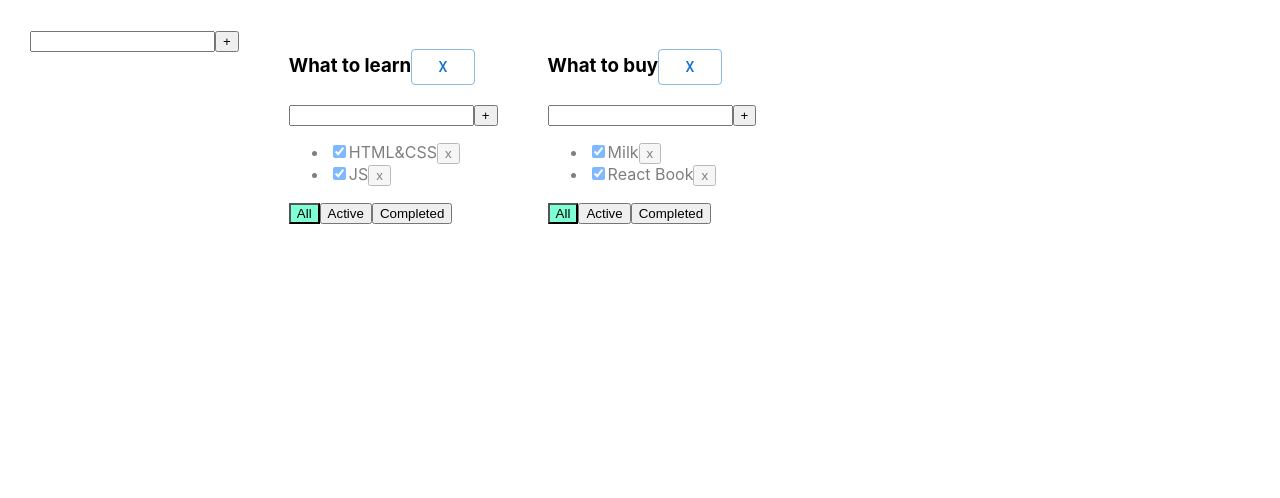
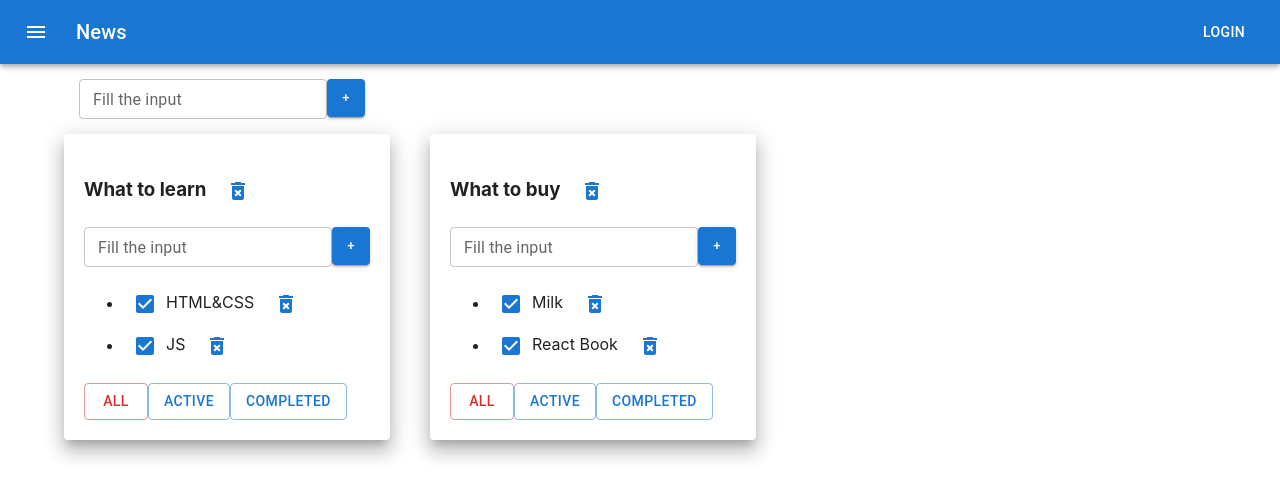
Before and after one commit to victorpobozhny/todolist, a React (Create React App) app: page / in a window 1280 px wide. Shown: the top 498 px of the page. Built offline with nearby package versions, Linux system fonts and the light colour scheme.

Commit message:
lesson 7 (sprint 02)  after lesson. material UI

```diff
--- a/src/AddItemForm.tsx
+++ b/src/AddItemForm.tsx
@@ -1,25 +1,30 @@
-import React, {ChangeEvent, KeyboardEvent, useState} from "react";
+import React, {ChangeEvent, KeyboardEvent, useState} from 'react';
+import Button from "@mui/material/Button";
+import TextField from "@mui/material/TextField";
 
-type AddItemFormProps = {
-    addItem: (newTitle: string,) => void
+
+type AddItemFormPropsType = {
+    addItem: (title: string) => void
 }
 
-export const AddItemForm = (props: AddItemFormProps) => {
+export function AddItemForm(props: AddItemFormPropsType) {
+
     let [title, setTitle] = useState("")
     let [error, setError] = useState<string | null>(null)
 
     const addItem = () => {
-        let newTitle = title.trim();
-        if (newTitle !== "") {
-            props.addItem(newTitle);
+        if (title.trim() !== "") {
+            props.addItem(title);
             setTitle("");
         } else {
             setError("Title is required");
         }
     }
+
     const onChangeHandler = (e: ChangeEvent<HTMLInputElement>) => {
         setTitle(e.currentTarget.value)
     }
+
     const onKeyPressHandler = (e: KeyboardEvent<HTMLInputElement>) => {
         setError(null);
         if (e.charCode === 13) {
@@ -27,15 +32,39 @@ export const AddItemForm = (props: AddItemFormProps) => {
         }
     }
 
-    return (
-        <div>
-            <input value={title}
-                   onChange={onChangeHandler}
-                   onKeyPress={onKeyPressHandler}
-                   className={error ? "error" : ""}
-            />
-            <button onClick={addItem}>+</button>
-            {error && <div className="error-message">{error}</div>}
-        </div>
-    )
+
+    const styles = {
+        maxWidth: '38px',
+        maxHeight: '38px',
+        minWidth: '38px',
+        minHeight: '38px'
+    }
+
+    return <div>
+        {/*<input value={title}*/}
+        {/*       onChange={onChangeHandler}*/}
+        {/*       onKeyPress={onKeyPressHandler}*/}
+        {/*       className={error ? "error" : ""}*/}
+        {/*/>*/}
+
+        <TextField
+            id="outlined-basic"
+            label={!!error? error : "Fill the input"}
+            variant="outlined"
+            size='small'
+            value={title}
+            onChange={onChangeHandler}
+            onKeyPress={onKeyPressHandler}
+            className={error ? "error" : ""}
+            error={!!error}
+        />
+        <Button
+            variant="contained"
+            onClick={addItem}
+            size={'small'}
+            style={styles}
+        >
+            +
+        </Button>
+    </div>
 }
--- a/src/App.css
+++ b/src/App.css
@@ -1,25 +1,25 @@
 
-.App {
-  padding: 30px;
-  display: flex;
-}
+/*.App {*/
+/*  padding: 30px;*/
+/*  display: flex;*/
+/*}*/
 
-.App > div {
-  margin-right: 50px;
-}
+/*.App > div {*/
+/*  margin-right: 50px;*/
+/*}*/
 
-.error {
-  border: red 1px solid;
-}
+/*.error {*/
+/*  border: red 1px solid;*/
+/*}*/
 
-.error-message {
-  color: red;
-}
+/*.error-message {*/
+/*  color: red;*/
+/*}*/
 
-.active-filter {
-  background-color: aquamarine;
-}
+/*.active-filter {*/
+/*  background-color: aquamarine;*/
+/*}*/
 
-.is-done {
-  opacity: 0.5;
-}
+/*.is-done {*/
+/*  opacity: 0.8;*/
+/*}*/
--- a/src/App.tsx
+++ b/src/App.tsx
@@ -2,7 +2,11 @@ import React, {useState} from 'react';
 import './App.css';
 import {TaskType, Todolist} from './Todolist';
 import {v1} from 'uuid';
-import {AddItemForm} from "./AddItemForm";
+import {AddItemForm} from './AddItemForm';
+import ButtonAppBar from "./ButtonAppBar";
+import {Container, Grid} from "@mui/material";
+import Paper from '@mui/material/Paper';
+
 
 export type FilterValuesType = "all" | "active" | "completed";
 type TodolistType = {
@@ -17,6 +21,78 @@ type TasksStateType = {
 
 
 function App() {
+    function removeTask(id: string, todolistId: string) {
+        //достанем нужный массив по todolistId:
+        let todolistTasks = tasks[todolistId];
+        // перезапишем в этом объекте массив для нужного тудулиста отфилтрованным массивом:
+        tasks[todolistId] = todolistTasks.filter(t => t.id != id);
+        // засетаем в стейт копию объекта, чтобы React отреагировал перерисовкой
+        setTasks({...tasks});
+    }
+
+    function addTask(title: string, todolistId: string) {
+        let task = {id: v1(), title: title, isDone: false};
+        //достанем нужный массив по todolistId:
+        let todolistTasks = tasks[todolistId];
+        // перезапишем в этом объекте массив для нужного тудулиста копией, добавив в начало новую таску:
+        tasks[todolistId] = [task, ...todolistTasks];
+        // засетаем в стейт копию объекта, чтобы React отреагировал перерисовкой
+        setTasks({...tasks});
+    }
+
+    function changeFilter(value: FilterValuesType, todolistId: string) {
+        let todolist = todolists.find(tl => tl.id === todolistId);
+        if (todolist) {
+            todolist.filter = value;
+            setTodolists([...todolists])
+        }
+    }
+
+    function changeStatus(id: string, isDone: boolean, todolistId: string) {
+        //достанем нужный массив по todolistId:
+        let todolistTasks = tasks[todolistId];
+        // найдём нужную таску:
+        let task = todolistTasks.find(t => t.id === id);
+        //изменим таску, если она нашлась
+        if (task) {
+            task.isDone = isDone;
+            // засетаем в стейт копию объекта, чтобы React отреагировал перерисовкой
+            setTasks({...tasks});
+        }
+    }
+
+    function changeTaskTitle(id: string, newTitle: string, todolistId: string) {
+        //достанем нужный массив по todolistId:
+        let todolistTasks = tasks[todolistId];
+        // найдём нужную таску:
+        let task = todolistTasks.find(t => t.id === id);
+        //изменим таску, если она нашлась
+        if (task) {
+            task.title = newTitle;
+            // засетаем в стейт копию объекта, чтобы React отреагировал перерисовкой
+            setTasks({...tasks});
+        }
+    }
+
+    function removeTodolist(id: string) {
+        // засунем в стейт список тудулистов, id которых не равны тому, который нужно выкинуть
+        setTodolists(todolists.filter(tl => tl.id != id));
+        // удалим таски для этого тудулиста из второго стейта, где мы храним отдельно таски
+        delete tasks[id]; // удаляем св-во из объекта... значением которого являлся массив тасок
+        // засетаем в стейт копию объекта, чтобы React отреагировал перерисовкой
+        setTasks({...tasks});
+    }
+
+    function changeTodolistTitle(id: string, title: string) {
+        // найдём нужный todolist
+        const todolist = todolists.find(tl => tl.id === id);
+        if (todolist) {
+            // если нашёлся - изменим ему заголовок
+            todolist.title = title;
+            setTodolists([...todolists]);
+        }
+    }
+
     let todolistId1 = v1();
     let todolistId2 = v1();
 
@@ -36,73 +112,24 @@ function App() {
         ]
     });
 
-
-    function removeTask(id: string, todolistId: string) {
-        //достанем нужный массив по todolistId:
-        let todolistTasks = tasks[todolistId];
-        // перезапишем в этом объекте массив для нужного тудулиста отфилтрованным массивом:
-        tasks[todolistId] = todolistTasks.filter(t => t.id != id);
-        // засетаем в стейт копию объекта, чтобы React отреагировал перерисовкой
-        setTasks({...tasks});
-    }
-
-    function addTask(title: string, todolistId: string) {
-        let task = {id: v1(), title: title, isDone: false};
-        //достанем нужный массив по todolistId:
-        let todolistTasks = tasks[todolistId];
-        // перезапишем в этом объекте массив для нужного тудулиста копией, добавив в начало новую таску:
-        tasks[todolistId] = [task, ...todolistTasks];
-        // засетаем в стейт копию объекта, чтобы React отреагировал перерисовкой
-        setTasks({...tasks});
-    }
-
-    function changeStatus(id: string, isDone: boolean, todolistId: string) {
-        //достанем нужный массив по todolistId:
-        let todolistTasks = tasks[todolistId];
-        // найдём нужную таску:
-        let task = todolistTasks.find(t => t.id === id);
-        //изменим таску, если она нашлась
-        if (task) {
-            task.isDone = isDone;
-            // засетаем в стейт копию объекта, чтобы React отреагировал перерисовкой
-            setTasks({...tasks});
-        }
-    }
-
-    function changeFilter(value: FilterValuesType, todolistId: string) {
-        let todolist = todolists.find(tl => tl.id === todolistId);
-        if (todolist) {
-            todolist.filter = value;
-            setTodolists([...todolists])
-        }
-    }
-
-    function removeTodolist(id: string) {
-        // засунем в стейт список тудулистов, id которых не равны тому, который нужно выкинуть
-        setTodolists(todolists.filter(tl => tl.id != id));
-        // удалим таски для этого тудулиста из второго стейта, где мы храним отдельно таски
-        delete tasks[id]; // удаляем св-во из объекта... значением которого являлся массив тасок
-        // засетаем в стейт копию объекта, чтобы React отреагировал перерисовкой
-        setTasks({...tasks});
-    }
-
-    const changeTodoName = (todolistId: string, title: string) => {
-        setTodolists(todolists.map(el=>el.id==todolistId? {...el, title: title} : el))
-    }
-    const addTodolist = (newTitle: string) => {
-        const newTodoId = v1()
-        setTodolists([...todolists, {id: newTodoId, title: newTitle, filter: "all"}])
-        setTasks({...tasks, [newTodoId]: []})
-    }
-
-    const updateTask = (todolistId: string, title: string, taskId: string) => {
-        setTasks({...tasks, [todolistId]: tasks[todolistId].map(el => el.id == taskId ? {...el, title: title} : el)})
-        console.log(tasks[todolistId])
+    function addTodolist(title: string) {
+        let newTodolistId = v1();
+        let newTodolist: TodolistType = {id: newTodolistId, title: title, filter: 'all'};
+        setTodolists([newTodolist, ...todolists]);
+        setTasks({
+            ...tasks,
+            [newTodolistId]: []
+        })
     }
 
     return (
         <div className="App">
+            <ButtonAppBar/>
+            <Container>
+                <Grid container style={{padding: '15px'}}>
                     <AddItemForm addItem={addTodolist}/>
+                </Grid>
+                <Grid container spacing={5}>
                     {
                         todolists.map(tl => {
                             let allTodolistTasks = tasks[tl.id];
@@ -115,7 +142,10 @@ function App() {
                                 tasksForTodolist = allTodolistTasks.filter(t => t.isDone);
                             }
 
-                    return <Todolist
+                            return (
+                                <Grid item justifyContent={'space-around'}>
+                                    <Paper elevation={12} style={{padding: '20px'}}>
+                                    <Todolist
                                         key={tl.id}
                                         id={tl.id}
                                         title={tl.title}
@@ -126,11 +156,16 @@ function App() {
                                         changeTaskStatus={changeStatus}
                                         filter={tl.filter}
                                         removeTodolist={removeTodolist}
-                        updateTask={updateTask}
-                        changeTodoName={changeTodoName}
+                                        changeTaskTitle={changeTaskTitle}
+                                        changeTodolistTitle={changeTodolistTitle}
                                         />
+                                </Paper>
+                        </Grid>
+                        )
                         })
                     }
+                </Grid>
+            </Container>
 
         </div>
     );
--- /dev/null
+++ b/src/ButtonAppBar.tsx
@@ -0,0 +1,32 @@
+import * as React from 'react';
+import AppBar from '@mui/material/AppBar';
+import Box from '@mui/material/Box';
+import Toolbar from '@mui/material/Toolbar';
+import Typography from '@mui/material/Typography';
+import Button from '@mui/material/Button';
+import IconButton from '@mui/material/IconButton';
+import MenuIcon from '@mui/icons-material/Menu';
+
+export default function ButtonAppBar() {
+    return (
+        <Box sx={{ flexGrow: 1 }}>
+            <AppBar position="static">
+                <Toolbar>
+                    <IconButton
+                        size="large"
+                        edge="start"
+                        color="inherit"
+                        aria-label="menu"
+                        sx={{ mr: 2 }}
+                    >
+                        <MenuIcon />
+                    </IconButton>
+                    <Typography variant="h6" component="div" sx={{ flexGrow: 1 }}>
+                        News
+                    </Typography>
+                    <Button color="inherit">Login</Button>
+                </Toolbar>
+            </AppBar>
+        </Box>
+    );
+}
--- a/src/EditableSpan.tsx
+++ b/src/EditableSpan.tsx
@@ -1,31 +1,27 @@
-import React, {ChangeEvent, useState} from "react";
+import React, {ChangeEvent, useState} from 'react';
 
-type EditableSpanProps = {
-    oldTitle: string
-    callback: (title: string) => void
+type EditableSpanPropsType = {
+    value: string
+    onChange: (newValue: string) => void
 }
 
-export const EditableSpan = (props: EditableSpanProps) => {
-    const [edit, setEdit] = useState(false)
-    const [title, setTitle] = useState(props.oldTitle)
+export function EditableSpan(props: EditableSpanPropsType) {
+    let [editMode, setEditMode] = useState(false);
+    let [title, setTitle] = useState(props.value);
 
-    const onChangeHandler = (e: ChangeEvent<HTMLInputElement>) => {
+    const activateEditMode = () => {
+        setEditMode(true);
+        setTitle(props.value);
+    }
+    const activateViewMode = () => {
+        setEditMode(false);
+        props.onChange(title);
+    }
+    const changeTitle = (e: ChangeEvent<HTMLInputElement>) => {
         setTitle(e.currentTarget.value)
+    }
 
-    }
-    const activateEditHandler = () => {
-        setEdit(!edit)
-        props.callback(title)
-    }
-    return (
-        edit
-            ? <input type={"text"}
-                     onChange={onChangeHandler}
-                     value={title}
-                     onBlur={activateEditHandler}
-                     autoFocus/>
-            : <span onDoubleClick={activateEditHandler}>{title}</span>
-
-
-    )
+    return editMode
+        ? <input value={title} onChange={changeTitle} autoFocus onBlur={activateViewMode}/>
+        : <span onDoubleClick={activateEditMode}>{props.value}</span>
 }
--- a/src/TodoList.tsx
+++ b/src/TodoList.tsx
@@ -1,8 +1,10 @@
-import React, {ChangeEvent, useState, KeyboardEvent} from 'react';
+import React, {ChangeEvent} from 'react';
 import {FilterValuesType} from './App';
-import {AddItemForm} from "./AddItemForm";
-import {EditableSpan} from "./EditableSpan";
-import {Button} from "@mui/material";
+import {AddItemForm} from './AddItemForm';
+import {EditableSpan} from './EditableSpan';
+import DeleteForeverIcon from '@mui/icons-material/DeleteForever';
+import Button from "@mui/material/Button";
+import Checkbox from "@mui/material/Checkbox";
 
 export type TaskType = {
     id: string
@@ -19,73 +21,78 @@ type PropsType = {
     addTask: (title: string, todolistId: string) => void
     changeTaskStatus: (id: string, isDone: boolean, todolistId: string) => void
     removeTodolist: (id: string) => void
+    changeTodolistTitle: (id: string, newTitle: string) => void
     filter: FilterValuesType
-    updateTask: (todolistId: string, title: string, taskId: string)=>void
-    changeTodoName: (id: string, title: string)=>void
+    changeTaskTitle: (taskId: string, newTitle: string, todolistId: string) => void
 }
 
+export function Todolist(props: PropsType) {
+    const addTask = (title: string) => {
+        props.addTask(title, props.id);
+    }
 
-
-export function Todolist(props: PropsType) {
-
-    const removeTodolist = () => props.removeTodolist(props.id)
+    const removeTodolist = () => {
+        props.removeTodolist(props.id);
+    }
+    const changeTodolistTitle = (title: string) => {
+        props.changeTodolistTitle(props.id, title);
+    }
 
     const onAllClickHandler = () => props.changeFilter("all", props.id);
     const onActiveClickHandler = () => props.changeFilter("active", props.id);
     const onCompletedClickHandler = () => props.changeFilter("completed", props.id);
 
-    const addTask = (newTitle: string) => {
-        props.addTask(newTitle, props.id)
-    }
+    return <div>
+        <h3><EditableSpan value={props.title} onChange={changeTodolistTitle}/>
+            <Button>
+                <DeleteForeverIcon onClick={removeTodolist}/>
+            </Button>
 
-
-    const updateTask = (title: string, id: string) => {
-        props.updateTask(props.id, title, id )
-    }
-    const changeTodoName = (title: string) => {
-        props.changeTodoName(props.id, title )
-    }
-
-    return <div>
-        <h3>
-            <EditableSpan oldTitle={props.title} callback={changeTodoName} />
-
-            <Button variant="outlined" onClick={removeTodolist}>x</Button>
         </h3>
-        <div>
-            <AddItemForm addItem={addTask}/>
-        </div>
+        <AddItemForm addItem={addTask}/>
         <ul>
             {
                 props.tasks.map(t => {
-                    // const updateTask = (title: string) => {
-                    //     props.updateTask(props.id, title, t.id)
-                    // }
-
                     const onClickHandler = () => props.removeTask(t.id, props.id)
                     const onChangeHandler = (e: ChangeEvent<HTMLInputElement>) => {
                         let newIsDoneValue = e.currentTarget.checked;
                         props.changeTaskStatus(t.id, newIsDoneValue, props.id);
                     }
+                    const onTitleChangeHandler = (newValue: string) => {
+                        props.changeTaskTitle(t.id, newValue, props.id);
+                    }
+
 
                     return <li key={t.id} className={t.isDone ? "is-done" : ""}>
-                        <input type="checkbox" onChange={onChangeHandler} checked={t.isDone}/>
-                        <EditableSpan oldTitle={t.title} callback={(title)=>updateTask(title, t.id)}/>
-                        <button onClick={onClickHandler}>x</button>
+
+                        <Checkbox onChange={onChangeHandler} checked={t.isDone}/>
+                        <EditableSpan value={t.title} onChange={onTitleChangeHandler}/>
+                        <Button>
+                            <DeleteForeverIcon onClick={onClickHandler}/>
+                        </Button>
+
                     </li>
                 })
             }
         </ul>
         <div>
-            <button className={props.filter === 'all' ? "active-filter" : ""}
-                    onClick={onAllClickHandler}>All
-            </button>
-            <button className={props.filter === 'active' ? "active-filter" : ""}
-                    onClick={onActiveClickHandler}>Active
-            </button>
-            <button className={props.filter === 'completed' ? "active-filter" : ""}
-                    onClick={onCompletedClickHandler}>Completed
-            </button>
+
+
+            <Button variant={'outlined'} color={props.filter === 'all' ? 'error' : 'primary'}
+                    onClick={onAllClickHandler}
+            >
+                All
+            </Button>
+            <Button variant={'outlined'} color={props.filter === 'active' ? 'error' : 'primary'}
+                    onClick={onActiveClickHandler}
+            >
+                Active
+            </Button>
+            <Button variant={'outlined'} color={props.filter === 'completed' ? 'error' : 'primary'}
+                    onClick={onCompletedClickHandler}
+            >
+                Completed
+            </Button>
         </div>
     </div>
 }
```
Lines whose indentation alone changed are shown as unchanged.
